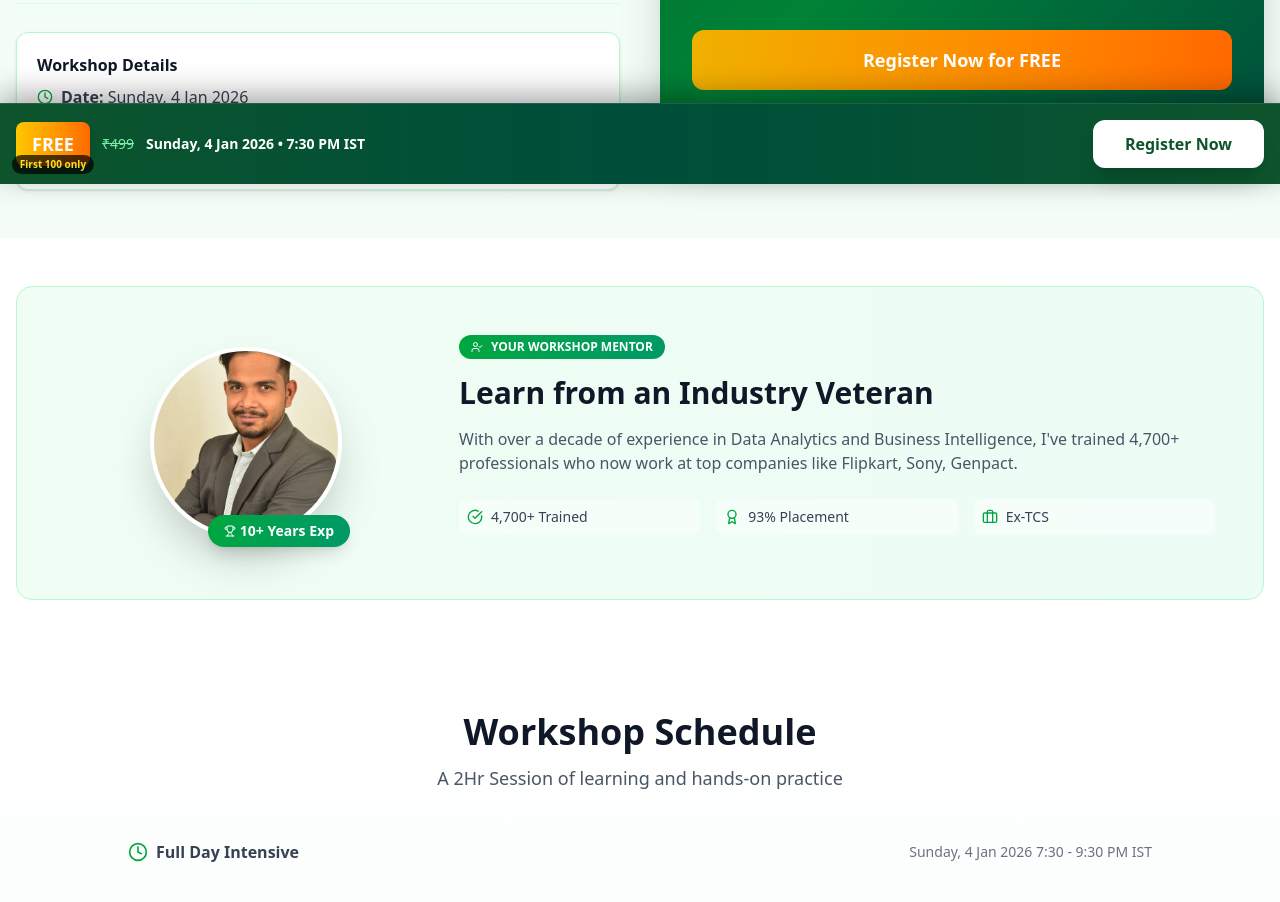
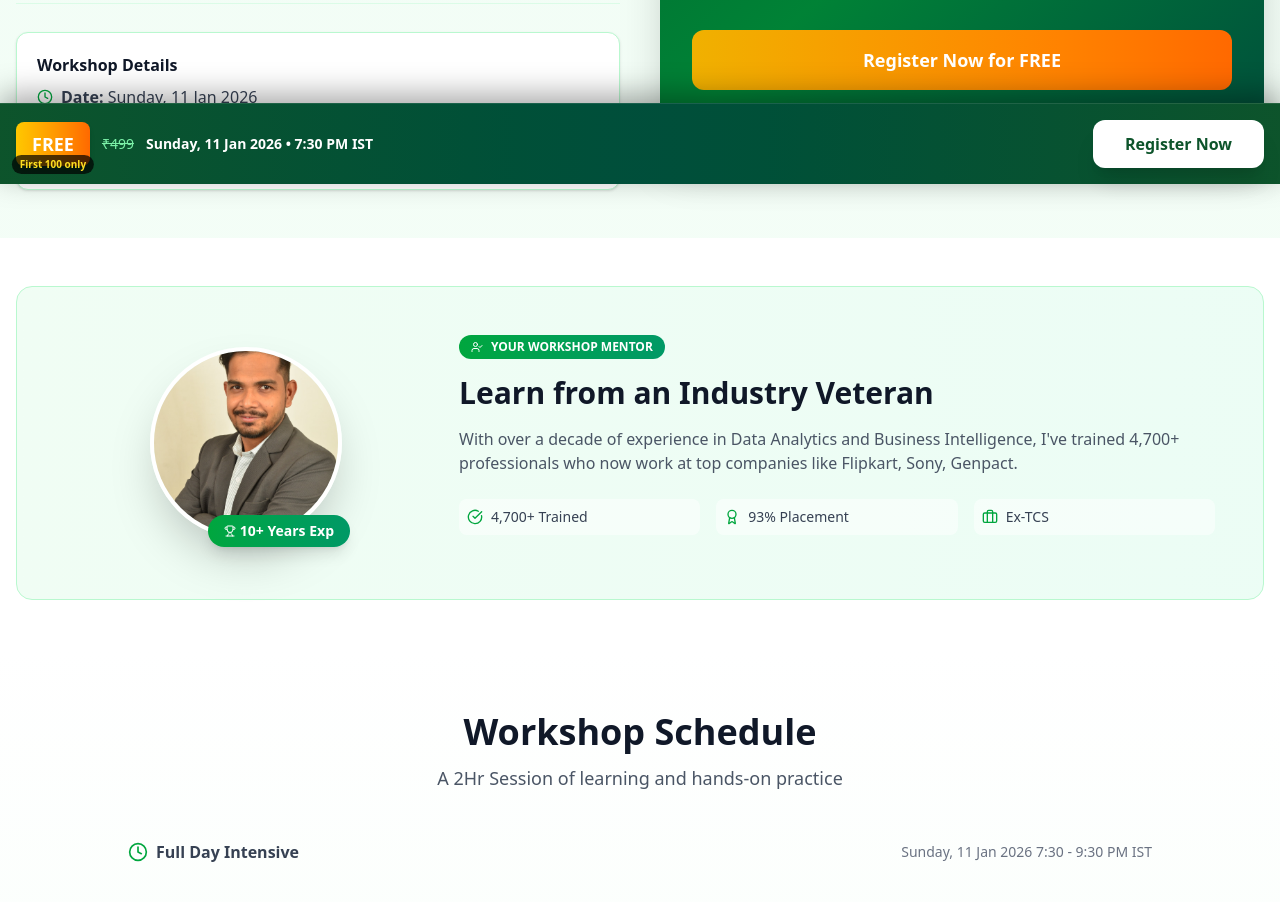
Before and after one commit to Eklak-Alam/Gogaledu, a Next.js app: page /workshop in a window 1280 px wide. Shown: the part 616-1518 px from the top of the page. Built offline with nearby package versions, Linux system fonts and the light colour scheme.

Commit message:
cahgnes tiem of workshop

```diff
--- a/app/workshop/page.jsx
+++ b/app/workshop/page.jsx
@@ -26,7 +26,7 @@ export default function WorkshopPage() {
 
 
   function getTimeLeft() {
-    const TARGET_DATE = new Date("2026-01-04T19:30:00+05:30");
+    const TARGET_DATE = new Date("2026-01-11T19:30:00+05:30");
     const now = new Date();
     const diff = TARGET_DATE - now;
 
@@ -219,7 +219,7 @@ export default function WorkshopPage() {
                     <div className="space-y-1.5 text-sm md:text-base text-gray-700">
                       <div className="flex items-center gap-2">
                         <Clock className="w-4 h-4 text-green-600" />
-                        <span><strong>Date:</strong> Sunday, 4 Jan 2026</span>
+                        <span><strong>Date:</strong> Sunday, 11 Jan 2026</span>
                       </div>
                       <div><strong>Time:</strong> 7:30 - 9:30 PM IST</div>
                       <div><strong>Format:</strong> Live Interactive Session</div>
@@ -403,7 +403,7 @@ export default function WorkshopPage() {
                     <Clock className="w-4 h-4 md:w-5 md:h-5 text-green-600" />
                     <span className="font-semibold text-gray-700 text-sm md:text-base">Full Day Intensive</span>
                   </div>
-                  <div className="text-xs md:text-sm text-gray-500">Sunday, 4 Jan 2026 7:30 - 9:30 PM IST</div>
+                  <div className="text-xs md:text-sm text-gray-500">Sunday, 11 Jan 2026 7:30 - 9:30 PM IST</div>
                 </div>
               </div>
             </div>
@@ -582,7 +582,7 @@ export default function WorkshopPage() {
               ))}
             </div>
             <div className="text-green-300 text-xs md:text-sm">
-              Workshop: Jan 4, 2026 • 7:30 - 9:30 PM IST
+              Workshop: Jan 11, 2026 • 7:30 - 9:30 PM IST
             </div>
           </div>
 
@@ -693,7 +693,7 @@ export default function WorkshopPage() {
         <div className="flex flex-col md:flex-row md:items-center md:gap-3">
           <span className="text-green-300 line-through text-xs md:text-sm">₹499</span>
           <span className="hidden md:block text-white text-sm font-semibold">
-            Sunday, 4 Jan 2026 • 7:30 PM IST
+            Sunday, 11 Jan 2026 • 7:30 PM IST
           </span>
         </div>
       </div>
```
